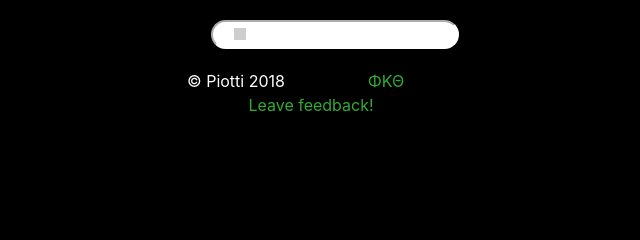
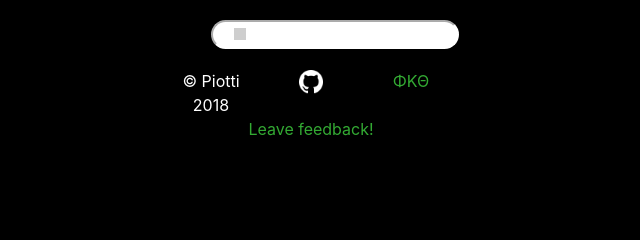
Before and after one commit to piotti/pktdj, a Django app: template dj/templates/dj/index.html in a window 1280 px wide. Shown: the part 404-644 px from the top of the page, without its empty margins (329-969 px from the left). Run offline with Django 3.2, Linux system fonts and the light colour scheme; the template is opened without the code that fills it, so the values that code supplies are empty; some libraries are stand-ins or nearby versions; grey boxes are pictures that could not be loaded.

Commit message:
added github link

```diff
--- a/dj/templates/dj/index.html
+++ b/dj/templates/dj/index.html
@@ -1,16 +1,12 @@
 {% load static %}
-
 <!DOCTYPE html>
 <html>
    <head>
       <title>PKT DJ</title>
-
       <!-- Required meta tags -->
       <meta charset="utf-8">
       <meta name="viewport" content="width=device-width, initial-scale=1, shrink-to-fit=no">
-
       <link rel="stylesheet" href="https://maxcdn.bootstrapcdn.com/bootstrap/4.0.0/css/bootstrap.min.css" integrity="sha384-Gn5384xqQ1aoWXA+058RXPxPg6fy4IWvTNh0E263XmFcJlSAwiGgFAW/dAiS6JXm" crossorigin="anonymous">
-
       <link rel="shortcut icon" href="{% static 'dj/favicons/favicon.ico' %}">
       <link rel="icon" sizes="16x16 32x32 64x64" href="{% static 'dj/favicons/favicon.ico' %}">
       <link rel="icon" type="image/png" sizes="196x196" href="{% static 'dj/favicons/favicon-192.png' %}">
@@ -31,25 +27,16 @@
       <meta name="msapplication-TileColor" content="#FFFFFF">
       <meta name="msapplication-TileImage" content="{% static 'dj/favicons/favicon-144.png' %}">
       <meta name="msapplication-config" content="{% static 'dj/favicons/browserconfig.xml' %}">
-
-
-
-    <link rel="stylesheet" href="{% static 'dj/styles/style.css' %}"></link>
-
-
+      <link rel="stylesheet" href="{% static 'dj/styles/style.css' %}">
+      </link>
    </head>
    <body>
-
       <div id="off_info" style="display: none;">
          <h1>This app isn't currently running.</h1>
          <p>Please try again later!</p>
       </div>
-
       <div id="whole_div">
-
          <div class="">
-
-
             <div id="current_info">
                <h1>Currently Playing</h1>
                <img id="current_img" src="" width="300px" height="300px">
@@ -71,8 +58,6 @@
                <p id="next_artist" style="color: #aaa;"></p>
             </div>
          </div>
-
-
          <div class="vote_div">
             <div id="carouselExampleIndicators" class="carousel slide" data-ride="carousel" style="width: 300px; display:none;">
                <ol class="carousel-indicators" id="indicators">
@@ -89,29 +74,20 @@
                </a>
             </div>
          </div>
-
-
-<!--         <p>Vote:
-            <ol id="voting">
-            </ol>
-        </p> -->
-
-
          <div id="search-bar">
             <img src="{% static 'dj/open-iconic/svg/magnifying-glass.svg' %}" width="12px" height="12px" alt="Search"/>
             <input type="text" id="search" name="search"></input>
          </div>
-
          <div id="results">
-
          </div>
       </div>
-
-
       <footer class="page-footer">
          <div class="row" style="width:300px; margin: auto;">
             <div class="col-sm">
                &copy; Piotti 2018
+            </div>
+            <div class="col-sm">
+               <a href="https://github.com/piotti/pktdj/" target="_blank"><img width="24px" height="24px" src="{% static 'dj/git/PNG/GitHub-Mark-Light-64px.png' %}"></a>
             </div>
             <div class="col-sm">
                <a  href="http://pkt.mit.edu" target="_blank">&Phi;&Kappa;&Theta;</a>
@@ -123,17 +99,12 @@
             </div>
          </div>
       </footer>
-
    </body>
-
    <script
       src="https://code.jquery.com/jquery-3.3.1.min.js"
       integrity="sha256-FgpCb/KJQlLNfOu91ta32o/NMZxltwRo8QtmkMRdAu8="
       crossorigin="anonymous"></script>
-
    <script src="{% static 'dj/scripts/main.js' %}"></script>
-
    <script src="https://cdnjs.cloudflare.com/ajax/libs/popper.js/1.12.9/umd/popper.min.js" integrity="sha384-ApNbgh9B+Y1QKtv3Rn7W3mgPxhU9K/ScQsAP7hUibX39j7fakFPskvXusvfa0b4Q" crossorigin="anonymous"></script>
    <script src="https://maxcdn.bootstrapcdn.com/bootstrap/4.0.0/js/bootstrap.min.js" integrity="sha384-JZR6Spejh4U02d8jOt6vLEHfe/JQGiRRSQQxSfFWpi1MquVdAyjUar5+76PVCmYl" crossorigin="anonymous"></script>
-
 </html>
```
Also changed, not shown: dj/static/dj/git/PNG/GitHub-Mark-120px-plus.png (renamed from dj/static/dj/GitHub-Mark/PNG/GitHub-Mark-120px-plus.png), dj/static/dj/git/PNG/GitHub-Mark-32px.png (renamed from dj/static/dj/GitHub-Mark/PNG/GitHub-Mark-32px.png), dj/static/dj/git/PNG/GitHub-Mark-64px.png (renamed from dj/static/dj/GitHub-Mark/PNG/GitHub-Mark-64px.png), dj/static/dj/git/PNG/GitHub-Mark-Light-120px-plus.png (renamed from dj/static/dj/GitHub-Mark/PNG/GitHub-Mark-Light-120px-plus.png), dj/static/dj/git/PNG/GitHub-Mark-Light-32px.png (renamed from dj/static/dj/GitHub-Mark/PNG/GitHub-Mark-Light-32px.png), dj/static/dj/git/PNG/GitHub-Mark-Light-64px.png (renamed from dj/static/dj/GitHub-Mark/PNG/GitHub-Mark-Light-64px.png), 6 other files. Lines whose indentation alone changed are shown as unchanged.
